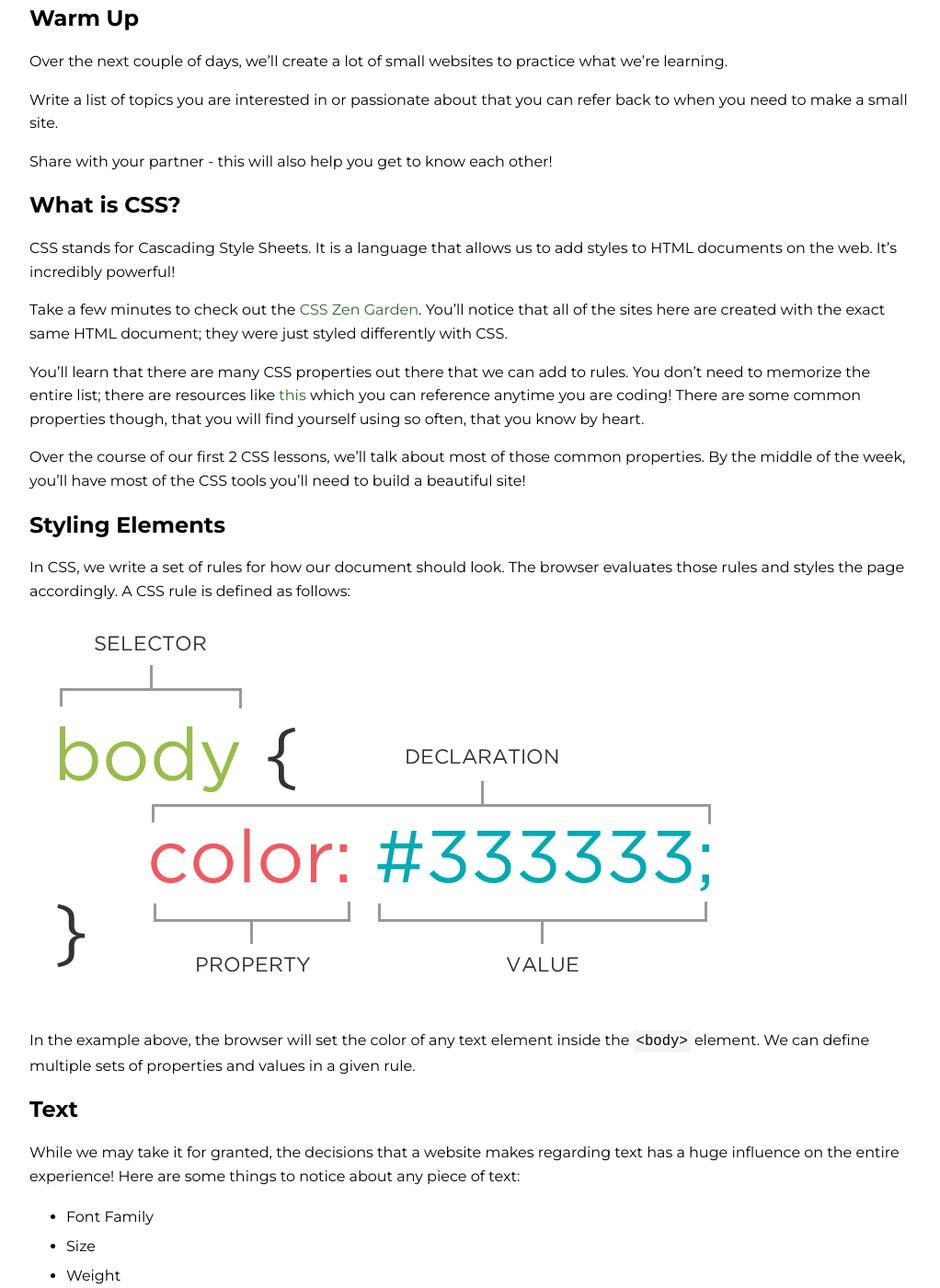
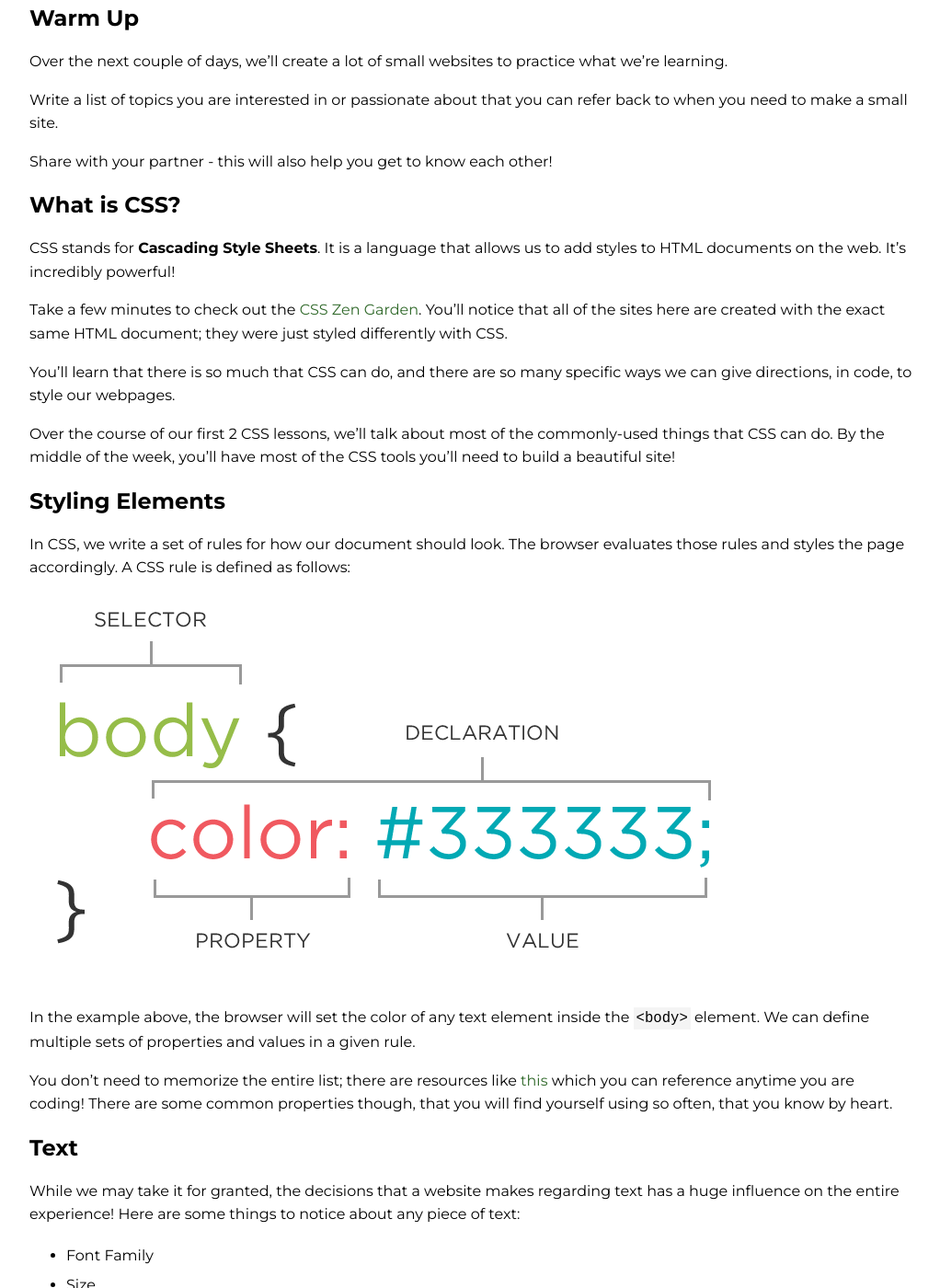
Before and after one commit to ameseee/kwk-curriculum-site, a Jekyll site: the page built from web-app/lessons/css-intro/index.md, in a window 1280 px wide and 1400 px high, scrolled down 630 px. Shown: the whole window at 92% size, without its empty margins (128-1150 px from the left). Built offline with Jekyll 4.4.1, drawn with Linux system fonts in a browser that asks for light colours; nearby versions of some CDN libraries; some of the changed text lies outside the part shown.

Commit message:
Update intro section

```diff
--- a/web-app/lessons/css-intro/index.md
+++ b/web-app/lessons/css-intro/index.md
@@ -4,9 +4,9 @@
 
 ## Learning Goals
 
-* Understand the basics of CSS
+* Understand the purpose and role of CSS in a webpage
+* Understand and use the syntax of a CSS rule
 * Experiment with some of the common properties for aesthetic
-* Build a small static site and style our markup
 
 ## Technical Vocabulary
 
@@ -27,13 +27,13 @@
 
 ## What is CSS?
 
-CSS stands for Cascading Style Sheets. It is a language that allows us to add styles to HTML documents on the web. It’s incredibly powerful!
+CSS stands for **Cascading Style Sheets**. It is a language that allows us to add styles to HTML documents on the web. It’s incredibly powerful!
 
 Take a few minutes to check out the <a target="blank" href="http://www.csszengarden.com">CSS Zen Garden</a>. You'll notice that all of the sites here are created with the exact same HTML document; they were just styled differently with CSS.
 
-You'll learn that there are many CSS properties out there that we can add to rules. You don't need to memorize the entire list; there are resources like <a target="blank" href="https://htmldog.com/references/css/properties/">this</a> which you can reference anytime you are coding! There are some common properties though, that you will find yourself using so often, that you know by heart.
+You'll learn that there is so much that CSS can do, and there are so many specific ways we can give directions, in code, to style our webpages.
 
-Over the course of our first 2 CSS lessons, we'll talk about most of those common properties. By the middle of the week, you'll have most of the CSS tools you'll need to build a beautiful site!
+Over the course of our first 2 CSS lessons, we'll talk about most of the commonly-used things that CSS can do. By the middle of the week, you'll have most of the CSS tools you'll need to build a beautiful site!
 
 ## Styling Elements
 
@@ -42,6 +42,8 @@
 <img src="./assets/css-rule.png">
 
 In the example above, the browser will set the color of any text element inside the `<body>` element. We can define multiple sets of properties and values in a given rule.
+
+You don't need to memorize the entire list; there are resources like <a target="blank" href="https://htmldog.com/references/css/properties/">this</a> which you can reference anytime you are coding! There are some common properties though, that you will find yourself using so often, that you know by heart.
 
 ## Text
 
```
